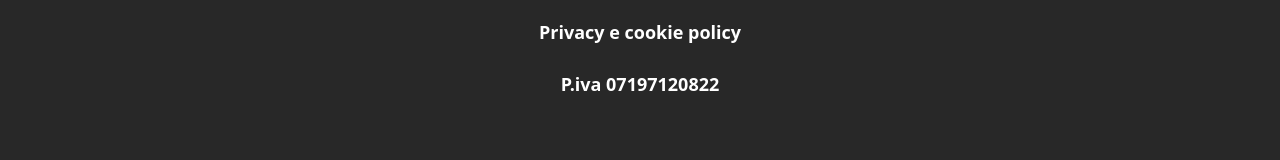
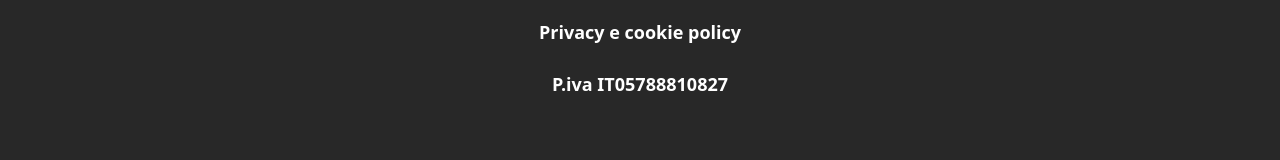
Before and after one commit to RiccardoMannino/forneria-messina, a Next.js app: page /eventi in a window 1280 px wide. Shown: the part 1042-1202 px from the top of the page. Built offline with nearby package versions, Linux system fonts and the light colour scheme; no server answers; the database is empty.

Commit message:
piccole modifiche

```diff
--- a/src/app/eventi/[slug]/page.tsx
+++ b/src/app/eventi/[slug]/page.tsx
@@ -19,8 +19,7 @@ import Footer from '@/components/ui/Footer'
 export default function Evento() {
   const { slug } = useParams()
 
-  const { data: eventi, isLoading, isError } = useEventoQuery(slug as string)
-  console.log(eventi?.ristorante)
+  const { data: evento, isLoading, isError } = useEventoQuery(slug as string)
 
   const formatDescription = (descrizione: string) => {
     const paragraphs = (
@@ -55,11 +54,11 @@ export default function Evento() {
     <>
       <Section className="mt-20 flex flex-col gap-12 p-24 pad:p-14">
         <div className="flex flex-col text-xl font-bold text-white">
-          <h1 className="mb-8 text-center text-3xl">{eventi?.titolo}</h1>
-          {eventi?.immagine ? (
+          <h1 className="mb-8 text-center text-3xl">{evento?.titolo}</h1>
+          {evento?.immagine ? (
             <Image
-              src={eventi?.immagine}
-              alt={eventi?.titolo}
+              src={evento?.immagine}
+              alt={evento?.titolo}
               width={430}
               height={530}
               className="my-10 self-center"
@@ -67,10 +66,10 @@ export default function Evento() {
           ) : (
             <p>Immagine non disponibile</p>
           )}
-          {formatDescription(eventi?.descrizione)}
+          {formatDescription(evento?.descrizione)}
         </div>
       </Section>
-      <Footer eventi={eventi} location={eventi} id="contatti" />
+      <Footer eventi={evento} id="contatti" />
     </>
   )
 }
--- a/src/app/eventi/page.tsx
+++ b/src/app/eventi/page.tsx
@@ -64,7 +64,7 @@ export default function Eventi() {
           />
         </ul>
       </Section>
-      <Footer eventi={eventi} location={location} id="contatti" />
+      <Footer location={location} id="contatti" />
     </>
   )
 }
--- a/src/app/palermo/page.tsx
+++ b/src/app/palermo/page.tsx
@@ -114,8 +114,6 @@ export default function PalermoPage() {
           <p>Insomma una proposta unica per un esperienza indimenticabile.</p>
         </div>
       </Section>
-
-      <Footer id="contatti" location="Palermo" />
     </>
   )
 }
--- a/src/components/ui/Card.tsx
+++ b/src/components/ui/Card.tsx
@@ -1,8 +1,19 @@
 import { cn } from '@/lib/utils'
 import Image, { StaticImageData } from 'next/image'
-import React, { ReactElement } from 'react'
+import React from 'react'
 import { motion } from 'framer-motion'
 import { Transition } from 'framer-motion'
+
+type Card = {
+  ristorante: string
+  children: React.ReactNode
+  className?: string
+  src: string | StaticImageData
+  onClick?: () => void
+  animate?: boolean
+  initial?: boolean
+  transition?: Transition | undefined
+}
 
 export default function Card({
   ristorante,
@@ -13,29 +24,20 @@ export default function Card({
   animate,
   initial,
   transition,
-}: {
-  ristorante: string
-  children: React.ReactNode
-  className?: string
-  src: string | StaticImageData
-  onClick?: () => void
-  animate?: boolean
-  initial?: boolean
-  transition?: Transition | undefined
-}) {
+}: Card) {
   return (
     <>
       <motion.div
         className={cn(
-          `phonesm:text-sm phonesm:max-w-96 relative mx-5 flex h-auto w-auto cursor-pointer flex-col text-nowrap rounded-xl text-center text-white shadow-[0px_0px_8px_2px_#fff] md:h-80 md:w-96`,
+          `relative mx-5 flex h-auto w-auto cursor-pointer flex-col text-nowrap rounded-xl text-center text-white shadow-[0px_0px_8px_2px_#fff] phonesm:max-w-96 phonesm:text-sm md:h-80 md:w-96`,
         )}
         onClick={onClick}
         animate={animate}
         initial={initial}
         transition={transition}
       >
-        <div className="phonesm:truncate phonesm:text-wrap z-10 flex flex-col p-4 font-semibold">
-          <p className="phonesm:text-sm mb-6 mt-4 text-xl">{ristorante}</p>
+        <div className="z-10 flex flex-col p-4 font-semibold phonesm:truncate phonesm:text-wrap">
+          <p className="mb-6 mt-4 text-xl phonesm:text-sm">{ristorante}</p>
           {children}
         </div>
 
--- a/src/components/ui/Footer.tsx
+++ b/src/components/ui/Footer.tsx
@@ -1,5 +1,5 @@
 import Image from 'next/image'
-import React from 'react'
+import React, { Dispatch } from 'react'
 import Link from 'next/link'
 import Pin from '@/assets/map-pin.svg'
 import Whatsapp from '@/assets/brand-whatsapp.svg'
@@ -12,7 +12,6 @@ import Button from '@/components/ui/Button'
 type Eventi = {
   ristorante: string
 }
-//To do: provare il reducer per eventi e location
 
 export default function Footer({
   eventi,
@@ -102,7 +101,7 @@ export default function Footer({
         />
         <Image
           src={Instagram}
-          alt="Instagram}"
+          alt="Instagram"
           width={50}
           height={50}
           className="cursor-pointer rounded-md transition duration-200 hover:-translate-y-1"
@@ -121,9 +120,7 @@ export default function Footer({
           <Link href={'/privacy'}>Privacy e cookie policy</Link>
         </p>
         <p className="cursor-pointer transition duration-100 hover:cursor-pointer hover:text-[#FFAB00]">
-          {location === 'Palermo' || eventi?.ristorante === 'Palermo'
-            ? '   P.iva 07197120822'
-            : 'P.iva IT05788810827'}
+          {eventLocation ? 'P.iva 07197120822' : 'P.iva IT05788810827'}
         </p>
       </div>
       <div className="mt-10 flex w-auto gap-10">
@@ -152,7 +149,7 @@ export default function Footer({
           <span>
             <Link
               href={
-                location === 'Palermo' || eventi?.ristorante === 'Palermo'
+                eventLocation
                   ? 'https://forneriamessinapalermo.plateform.app/welcome'
                   : 'https://forneriamessina.plateform.app/reserve'
               }
--- a/src/components/ui/Layout.tsx
+++ b/src/components/ui/Layout.tsx
@@ -1,7 +1,7 @@
 'use client'
 
+import React, { ReactNode, useEffect } from 'react'
 import { usePathname, useParams } from 'next/navigation'
-import { ReactNode, useEffect } from 'react'
 import Header from '@/components/ui/Header'
 import { navbarLinks, secondaryNavlinks } from '@/menus'
 import { Params } from 'next/dist/server/request/params'
--- a/src/hooks/useSupabase.tsx
+++ b/src/hooks/useSupabase.tsx
@@ -1,4 +1,3 @@
-import { useMemo } from 'react'
 import { getSupabaseBrowserClient } from '@/utils/supabase'
 
 function useSupabase() {
```
